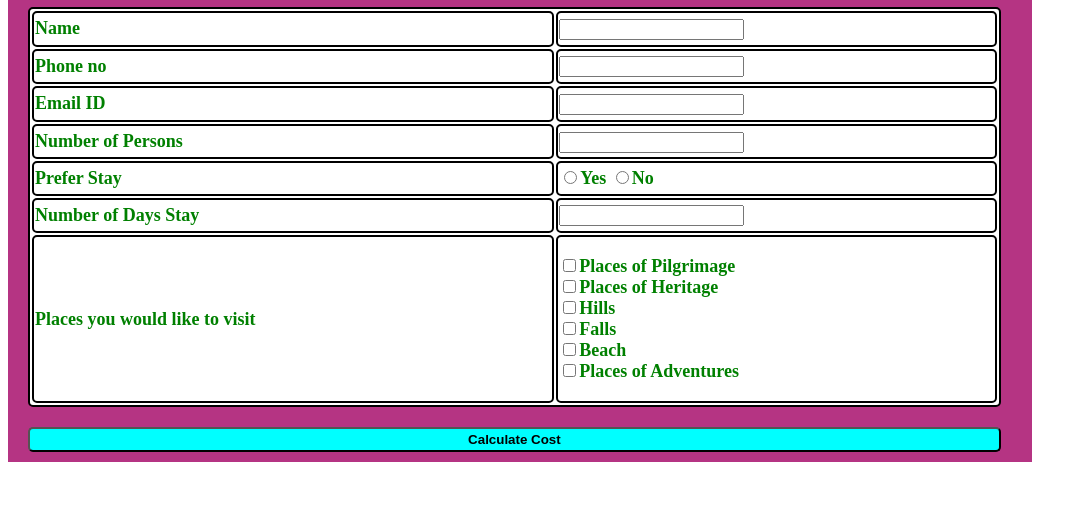
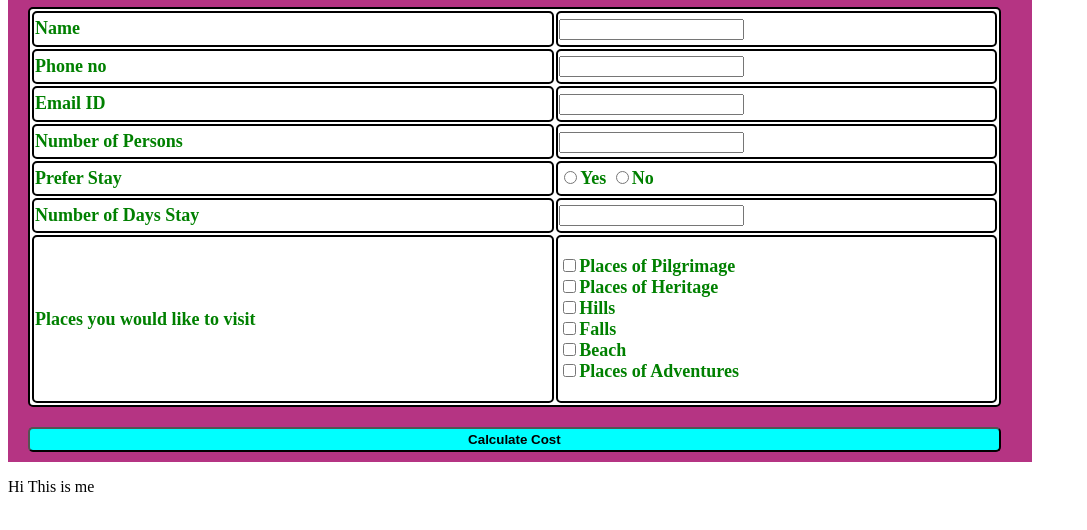
Before and after one commit to ChandraMahanthi/Singapore-Tourism, a plain HTML site: page index.html in a window 1280 px wide. Shown: the part 48-578 px from the top of the page, without its empty margins (0-1087 px from the left). Drawn offline with Linux system fonts and the light colour scheme.

Commit message:
added a line

```diff
--- a/index.html
+++ b/index.html
@@ -99,6 +99,7 @@
         <p id="output"></p>
       </div>
     </form>
+    <p>Hi This is me </p>
     <script src="script.js"></script>
   </body>
 </html>
```
